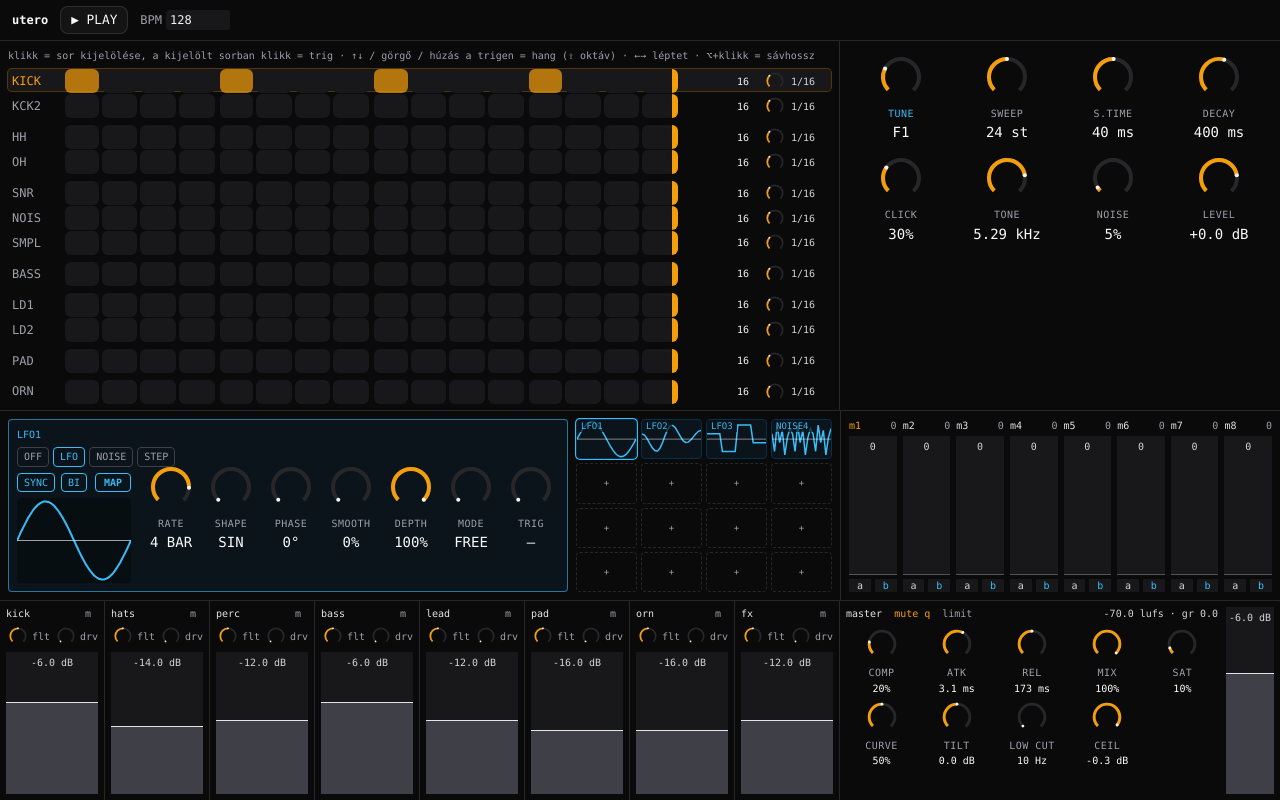
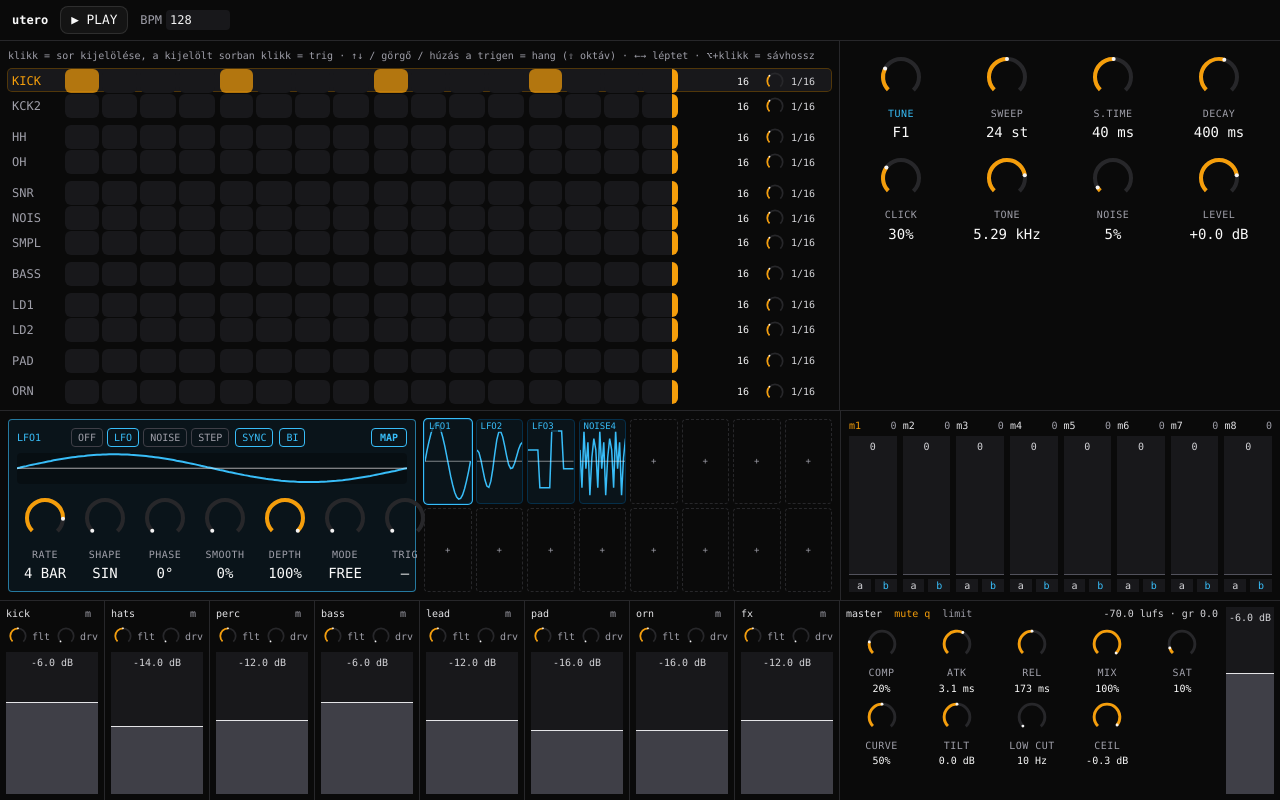
Before and after one commit to benjamin-rigo/utero, a React (Vite) app in the folder web/: page / in a window 1280 px wide. Built offline with nearby package versions, Linux system fonts and the light colour scheme.

Commit message:
feat(web): half-width modulator page with knobs under the wave, 8x2 slots
Co-Authored-By: Claude Opus 5.5 <noreply@anthropic.com>

```diff
--- a/web/src/ui/ModStrip.tsx
+++ b/web/src/ui/ModStrip.tsx
@@ -50,10 +50,10 @@ export function ModStrip({ state, frame, store }: Props) {
   const live = (i: number) => (frame ? modOutputOf(frame, i) : 0)
   return (
     <div className="grid h-full min-h-0 grid-cols-[minmax(0,1fr)_440px] border-t border-zinc-800">
-      <section aria-label="Modulators" className="grid min-h-0 grid-cols-[minmax(0,1fr)_auto] gap-2 p-2">
+      <section aria-label="Modulators" className="grid min-h-0 grid-cols-2 gap-2 p-2">
         <ModPage slot={slot} m={state.modulators[slot]} live={live(slot)} mapping={mapping}
           tracks={state.tracks.map((t) => t.name)} store={store} />
-        <div className="grid min-h-0 w-64 grid-cols-4 grid-rows-4 gap-1">
+        <div className="grid min-h-0 grid-cols-8 grid-rows-2 gap-1">
           {state.modulators.map((m, i) => {
             const off = m.kind === 0
             const targets = state.routes.filter((r) => r?.src === i).length
@@ -136,8 +136,8 @@ function ModPage({ slot, m, live, mapping, tracks, store }: PageProps) {
   const shapeIndex = Math.max(0, SHAPES.findIndex((s) => s.code === m.shape))
   const liveY = toY(m.bipolar ? live : live * 2 - 1)
   return (
-    <div className="grid min-h-0 grid-cols-[minmax(0,1fr)_auto] gap-3 rounded border border-mod/60 bg-[#0a141a] p-2 text-[10px]">
-      <div className="flex min-h-0 min-w-0 flex-col gap-1.5">
+    <div className="flex min-h-0 min-w-0 flex-col gap-1.5 rounded border border-mod/60 bg-[#0a141a] p-2 text-[10px]">
+      <div className="flex min-h-0 min-w-0 flex-1 flex-col gap-1.5">
         <div className="flex flex-wrap items-center gap-1.5">
           <span className="w-12 text-mod">{modLabel(slot, m)}</span>
           <div role="group" aria-label="Modulator type" className="flex gap-1">
@@ -176,7 +176,7 @@ function ModPage({ slot, m, live, mapping, tracks, store }: PageProps) {
         )}
       </div>
       {m.kind !== 0 && (
-        <div className="flex items-center gap-1">
+        <div className="flex items-center justify-between gap-1">
           {timed && (m.sync ? (
             <ChoiceKnob label="RATE" options={SYNC_LABELS} index={m.rateIndex} defaultIndex={DEFAULT_RATE} onIndex={(i) => update({ rateIndex: i })} />
           ) : (
```
